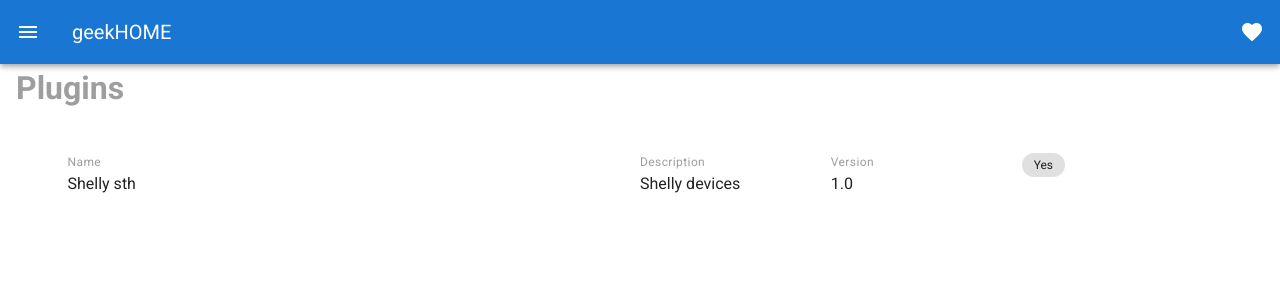
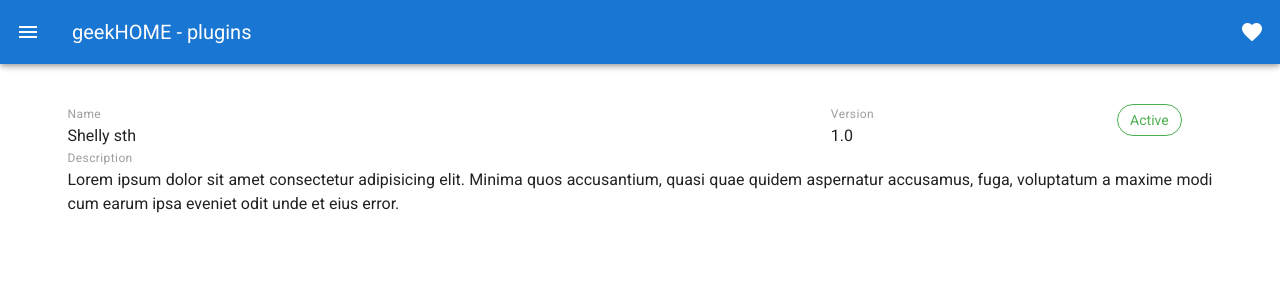
Before and after one commit to tomaszbabiuk/automate-everything, a Vue app in the folder vuetify/: page /plugins in a window 1280 px wide. Shown: the top 300 px of the page. Built offline with nearby package versions, Linux system fonts and the light colour scheme.

Commit message:
putting title into navbar

```diff
--- a/vuetify/src/App.vue
+++ b/vuetify/src/App.vue
@@ -4,7 +4,7 @@
       <v-app-bar-nav-icon @click.stop="drawer = !drawer"></v-app-bar-nav-icon>
 
       <v-toolbar-title>
-        geekHOME
+        geekHOME - {{ $route.name }}
       </v-toolbar-title>
       <v-spacer></v-spacer>
 
@@ -36,7 +36,11 @@
     </v-navigation-drawer>
 
     <v-content class="mx-4 mb-4">
-      <router-view></router-view>
+      <div :class="$route.name">
+        <v-container class="my-5">
+          <router-view></router-view>
+        </v-container>
+      </div>
     </v-content>
   </v-app>
 </template>
@@ -60,7 +64,7 @@ export default {
       { title: "Plugins", route: "/plugins", icon: "plugin" }
     ]
   })
-};
+}
 </script>
 <style lang="scss">
 @import '@/styles/index.scss';
--- a/vuetify/src/views/About.vue
+++ b/vuetify/src/views/About.vue
@@ -1,5 +1,3 @@
 <template>
-  <div class="about">
-    <h1>This is an about page</h1>
-  </div>
+  <div></div>
 </template>
--- a/vuetify/src/views/Control.vue
+++ b/vuetify/src/views/Control.vue
@@ -1,7 +1,4 @@
 <template>
-  <div class="control">
-    <h1 class="subheading grey--text">Control</h1>
-    <v-container class="my-5">
   <v-layout row wrap>
     <v-flex md4>
       <material-stats-card
@@ -19,7 +16,4 @@
       </material-stats-card>
     </v-flex>
   </v-layout>
-
-    </v-container>
-  </div>
 </template>
--- a/vuetify/src/views/Home.vue
+++ b/vuetify/src/views/Home.vue
@@ -1,6 +1,5 @@
 <template>
-  <div class="home">
-  </div>
+  <div></div>
 </template>
 
 <script>
--- a/vuetify/src/views/Inbox.vue
+++ b/vuetify/src/views/Inbox.vue
@@ -1,5 +1,3 @@
 <template>
-  <div class="inbox">
-    <h1>inbox</h1>
-  </div>
+  <div></div>
 </template>
--- a/vuetify/src/views/Plugins.vue
+++ b/vuetify/src/views/Plugins.vue
@@ -1,28 +1,33 @@
 <template>
-  <div class="plugins">
-    <h1 class="subheading grey--text">Plugins</h1>
-      <v-container class="my-5">
   <v-card flat class="pa-5">
-          <v-layout row wrap>
-            <v-flex xs12 md6>
+    <v-layout row wrap justify-end>
+      <v-flex md8 sm12>
         <div class="caption grey--text">Name</div>
         <div>Shelly sth</div>
       </v-flex>
-            <v-flex xs6 sm4 md2>
-              <div class="caption grey--text">Description</div>
-              <div>Shelly devices</div>
-            </v-flex>
-            <v-flex xs2 sm4 md2>
+      <v-flex md3 sm8>
         <div class="caption grey--text">Version</div>
         <div>1.0</div>
       </v-flex>
-            <v-flex xs2 sm4 md2>
-              <div class="right center">
-                <v-chip small>Yes</v-chip>
-              </div>
+      <v-flex md1 sm4>
+        <v-chip outlined @click="blinds" color="green">Active</v-chip>
+      </v-flex>
+      <v-flex md12 sm12>
+        <div class="caption grey--text">Description</div>
+        <div
+          class="text-justify"
+        >Lorem ipsum dolor sit amet consectetur adipisicing elit. Minima quos accusantium, quasi quae quidem aspernatur accusamus, fuga, voluptatum a maxime modi cum earum ipsa eveniet odit unde et eius error.</div>
       </v-flex>
     </v-layout>
   </v-card>
-      </v-container>
-  </div>
 </template>
+
+<script>
+export default {
+  methods: {
+    blinds() {
+      alert("Toggling Blinds...");
+    },
+  }
+};
+</script>
--- a/vuetify/src/views/Timeline.vue
+++ b/vuetify/src/views/Timeline.vue
@@ -1,7 +1,4 @@
 <template>
-  <div class="timeline">
-    <h1 class="subheading grey--text">Timeline</h1>
-
   <v-timeline>
     <v-timeline-item v-for="(event, i) in events" :key="i" :color="event.color" small>
       <template v-slot:opposite>
@@ -16,7 +13,6 @@
       </v-card>
     </v-timeline-item>
   </v-timeline>
-  </div>
 </template>
 
 <script>
```
Lines whose indentation alone changed are shown as unchanged.
